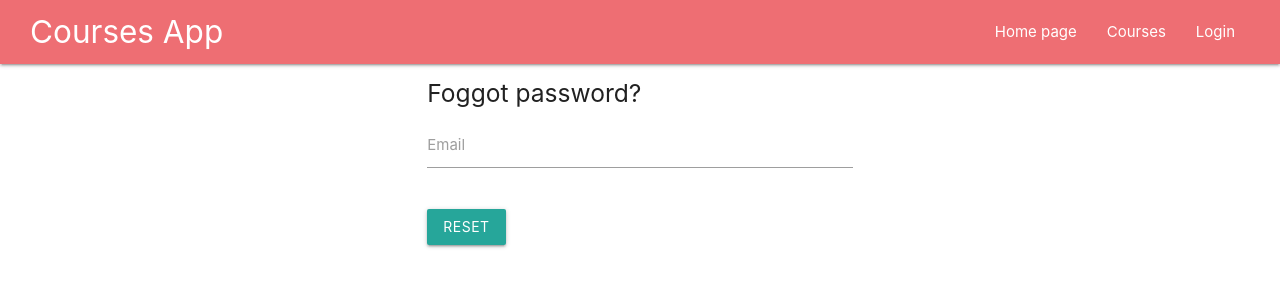
After one commit to Yurkmez/Node.js-express-MongoDB, a Node server app: page /auth/reset in a window 1280 px wide. The commit adds this page. Shown: the top 300 px of the page. Run offline with Node 20, Linux system fonts and the light colour scheme; some libraries are stand-ins or nearby versions.

Commit message:
(30) commit - added email option (send message about authorization and procedure change password)

```diff
--- /dev/null
+++ b/email/registration.js
@@ -0,0 +1,15 @@
+const keys = require('../keys');
+
+module.exports = function (email) {
+    return {
+        from: keys.EMAIL_FROM,
+        to: email,
+        subject: 'Account created',
+        html: `
+        <h3>Welcome to app Courses!</h3>
+        <p> You create account with email: ${email}</p>
+        <hr/>
+        <a href = '${keys.BASE_URL}'>Course store</a>
+        `,
+    };
+};
--- /dev/null
+++ b/email/resetPassEmail.js
@@ -0,0 +1,15 @@
+const keys = require('../keys');
+
+module.exports = function (email, token) {
+    return {
+        to: email,
+        from: keys.EMAIL_FROM,
+        subject: 'Access recovery',
+        html: `
+        <h3>Forgot your password?</h3>
+        <p> If not, then ignore this letter.</p>
+        <p> Otherwise, click on the link.</p>
+        <p><a href = '${keys.BASE_URL}/auth/password/${token}'>Access recovery</a></p>
+        `,
+    };
+};
--- a/index.js
+++ b/index.js
@@ -1,6 +1,7 @@
 const express = require('express');
 const session = require('express-session');
 const path = require('path');
+const keys = require('./keys');
 const flash = require('connect-flash');
 const cookieParser = require('cookie-parser');
 const exphbs = require('express-handlebars');
@@ -29,13 +30,11 @@ const varMiddleware = require('./middleware/variablesMiddleware');
 const userMiddleware = require('./middleware/userMiddleware');
 // ________________________________________________________
 const app = express();
-const MONGODB_URL =
-    'mongodb+srv://Yurkmez:kaplumbaga_7777@shaps.v2qkanr.mongodb.net/NewCourses';
 // ________ class for store session in MongjDB
 const store = new MongoStore({
     collection: 'sessions',
     // именно uri! (не url)
-    uri: MONGODB_URL,
+    uri: keys.MONGODB_URL,
 });
 // store - передаем ниже в app.use(session ...
 
@@ -56,7 +55,7 @@ app.use(express.static(path.join(__dirname, 'public')));
 // ____________________ session _______________
 app.use(
     session({
-        secret: 'some secret value',
+        secret: keys.SESSION_SECRET,
         resave: false,
         saveUninitialized: false,
         store: store,
@@ -113,7 +112,7 @@ app.use('/auth', authRoutes);
 // Start MongoDB
 async function start() {
     try {
-        await mongoose.connect(MONGODB_URL);
+        await mongoose.connect(keys.MONGODB_URL);
         const PORT = process.env.PORT || 5000;
         app.listen(PORT, () =>
             console.log(`Server is running on port ${PORT}`)
--- a/models/user.js
+++ b/models/user.js
@@ -10,6 +10,8 @@ const userSchema = new Schema({
         type: String,
         required: true,
     },
+    resetToken: String,
+    resetTokenExp: Date,
     cart: {
         items: [
             {
--- a/package.json
+++ b/package.json
@@ -22,6 +22,7 @@
         "express-session": "^1.18.0",
         "handlebars": "^4.7.8",
         "mongoose": "^8.5.2",
+        "nodemailer": "^6.9.14",
         "uuid": "^10.0.0"
     },
     "devDependencies": {
--- a/routes/authRoutes.js
+++ b/routes/authRoutes.js
@@ -1,7 +1,28 @@
 const { Router } = require('express');
 const bcrypt = require('bcryptjs');
 const User = require('../models/user');
+const keys = require('../keys');
+const crypto = require('crypto');
+// Почта
+const nodemailer = require('nodemailer');
+const regEmail = require('../email/registration');
+const resetPassEmail = require('../email/resetPassEmail');
+// Генерация случайного числа (токена) для восстановления пароля
 const router = Router();
+
+// Почта
+// смотри https://yandex.ru/video/preview/13851045663545686522
+// по деталям создания транспортера
+const transporter = nodemailer.createTransport({
+    port: 465,
+    host: 'smtp.gmail.com',
+    auth: {
+        user: keys.EMAIL_FROM,
+        pass: keys.API_GMAIL, // generated from the App Passwords
+    },
+    secure: true,
+});
+
 // Вход в логин
 router.get('/login', async (req, res) => {
     res.render('auth/login', {
@@ -73,6 +94,126 @@ router.post('/register', async (req, res) => {
             });
             await user.save();
             res.redirect('/auth/login#login');
+            await transporter.sendMail(regEmail(email));
+        }
+    } catch (error) {
+        console.log(error);
+    }
+});
+
+// Сброс пароля (переход на страницу resetPass)
+router.get('/reset', (req, res) => {
+    res.render('auth/resetPass', {
+        title: 'Fogot password?',
+        error: req.flash('error'),
+    });
+});
+
+// Создание нового пароля
+router.post('/reset', (req, res) => {
+    // Логика. Сначала генерируется случайный ключ (токен),
+    // ктр записывается в БД. Потом пользователю отправляется
+    // данный ключ. Пользователь перейдет по пересланной ссылке
+    // и его переход содержит данный ключ. Если ключ совпадет и
+    // время жизни ключа не истекло, то ему предоставляется
+    // возможность поменять пароль.
+    try {
+        // используем встроенную библиотеку (без npm, только импорт)
+        // по генерации случайного кода (cripto):
+        // Генерируем случайное к-во байт (32) и в коллбэк ф-ции
+        // получаем результат (двоичный код)
+        crypto.randomBytes(32, async (error, buffer) => {
+            if (error) {
+                req.flash(
+                    'error',
+                    'Something go wrong, please try again later'
+                );
+                return res.redirect('/auth/reset');
+            }
+            // hex - это формат
+            const token = buffer.toString('hex');
+            // проверяем совпадение почты
+            const candidate = await User.findOne({ email: req.body.email });
+            if (candidate) {
+                // кстати, расширяем свойства User (resetToken: String, resetTokenExp: Date)
+                // заносим туда данные - сам токен
+                candidate.resetToken = token;
+                // и время его жизни - 1 час
+                candidate.resetTokenExp = Date.now() + 3600000;
+                // Сохраняем данные
+                await candidate.save();
+                // Дождались сохранения данных, отправляем письмо
+                // (кстати, создаем в папке email файл resetEmail.js)
+                await transporter.sendMail(
+                    resetPassEmail(candidate.email, token)
+                );
+                res.redirect('/auth/login');
+            } else {
+                req.flash('error', 'There is no such email');
+                res.redirect('/auth/reset');
+            }
+        });
+    } catch (error) {
+        console.log(error);
+    }
+});
+
+router.get('/password/:token', async (req, res) => {
+    // Организовываем защиту
+    if (!req.params.token) {
+        return res.redirect('/auth/login');
+    }
+    try {
+        // Находим пользователя, у которого присутствует данный токен
+        // и время жизни токена не истекло
+        const user = await User.findOne({
+            resetToken: req.params.token,
+            resetTokenExp: { $gt: Date.now() },
+        });
+        if (!user) {
+            return res.redirect('/auth/login');
+        } else {
+            res.render('auth/password', {
+                title: 'Restore access',
+                error: req.flash('error'),
+                userId: user._id.toString(),
+                token: req.params.token,
+            });
+        }
+    } catch (error) {
+        console.log(error);
+    }
+});
+
+// Итак, какая логика смены пароля.
+// 1. Нажимаем кнопку "Забыл пароль" на странице логин.
+// - отправляем запрос на роут: a href='/auth/reset', это гет запрос (здесь же)
+// там мы переходим на страницу: res.render('auth/resetPass'...
+// там мы просим ввести емайл и отправляем пост запрос <form action='/auth/reset' method='POST'>
+// в пост запросе (выше) мы проверяем
+// почту на совпадение в базе и формируем токен и время его жизни
+// отправляем на почту
+// далее sendMail(resetPassEmail(candidate.email, token)
+// из почты пользователь попадает на страницу password через роут
+// <a href = '${keys.BASE_URL}/auth/password/${token}
+// в роуте мы передаем туда userId: user._id и token
+// там формируется новый пароль и отправляется пост запрос сюда, ниже
+router.post('/password', async (req, res) => {
+    try {
+        const user = await User.findOne({
+            _id: req.body.userId,
+            resetToken: req.body.token,
+            resetTokenExp: { $gt: Date.now() },
+        });
+        if (user) {
+            user.password = await bcrypt.hash(req.body.password, 10);
+            user.resetToken = undefined;
+            user.resetTokenExp = undefined;
+            await user.save();
+            res.redirect('/auth/login');
+        } else {
+            req.flash('error', 'Time to change password expired...');
+            res.redirect('/');
         }
     } catch (error) {
         console.log(error);
--- a/views/auth/login.hbs
+++ b/views/auth/login.hbs
@@ -48,6 +48,7 @@
                     ></span>
                 </div>
                 <input type='hidden' name='_csrf' value='{{csrfToken}}' />
+                <p><a href='/auth/reset'>Fogot password?</a></p>
                 <button type='submit' class='btn btn-primary'>Login</button>
             </form>
 
--- /dev/null
+++ b/views/auth/resetPass.hbs
@@ -0,0 +1,23 @@
+<div class='row'>
+    <div class='col s6 offset-s3'>
+        {{#if error}}
+            <p class='alert'>{{error}}</p>
+        {{/if}}
+        <h5>Foggot password?</h5>
+        <form action='/auth/reset' method='POST'>
+            <div class='input-field'>
+                <input
+                    id='email'
+                    type='email'
+                    name='email'
+                    class='validate'
+                    required
+                />
+                <label for='email'>Email</label>
+                <span class='helper-text' data-error='Enter email'></span>
+            </div>
+            <input type='hidden' name='_csrf' value='{{csrfToken}}' />
+            <button type='submit' class='btn btn-primary'>Reset</button>
+        </form>
+    </div>
+</div>
```
Also changed, not shown: keys/index.js (added, +15 -0 lines), views/auth/password.hbs (added, +25 -0 lines), 1 other file.
